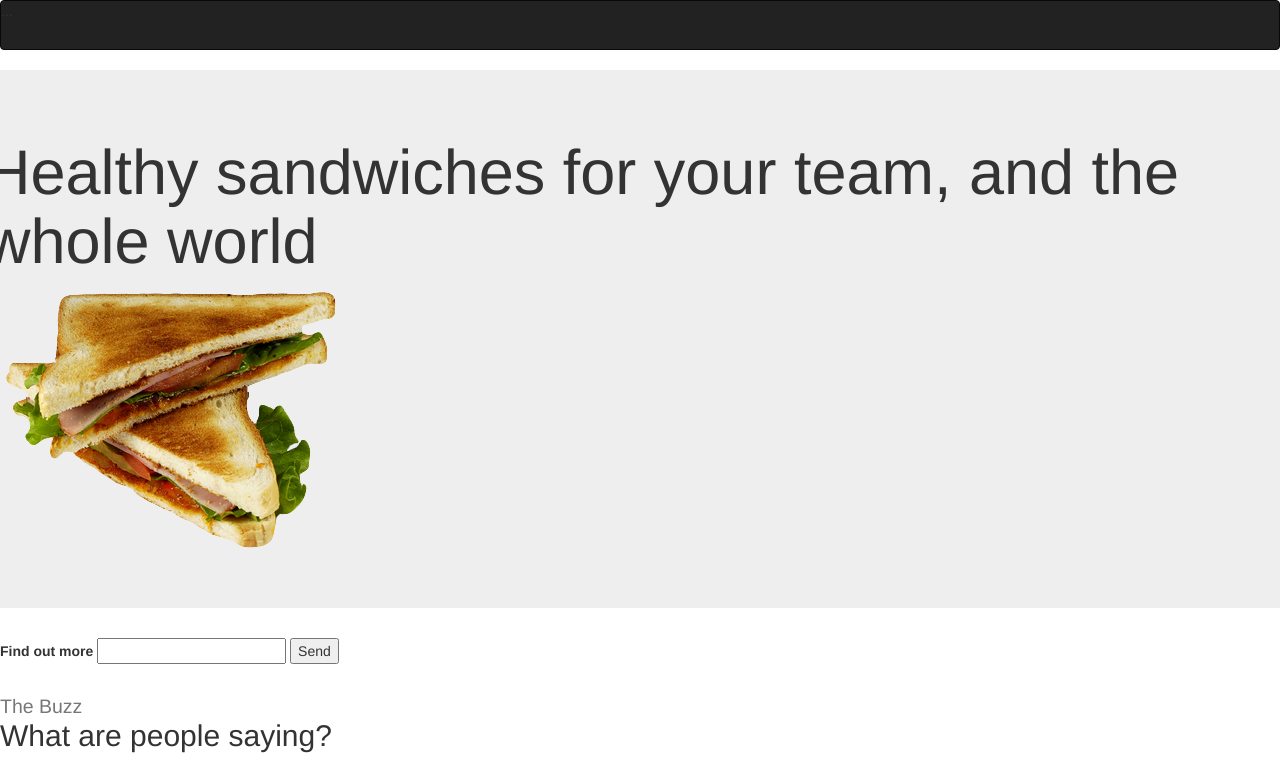
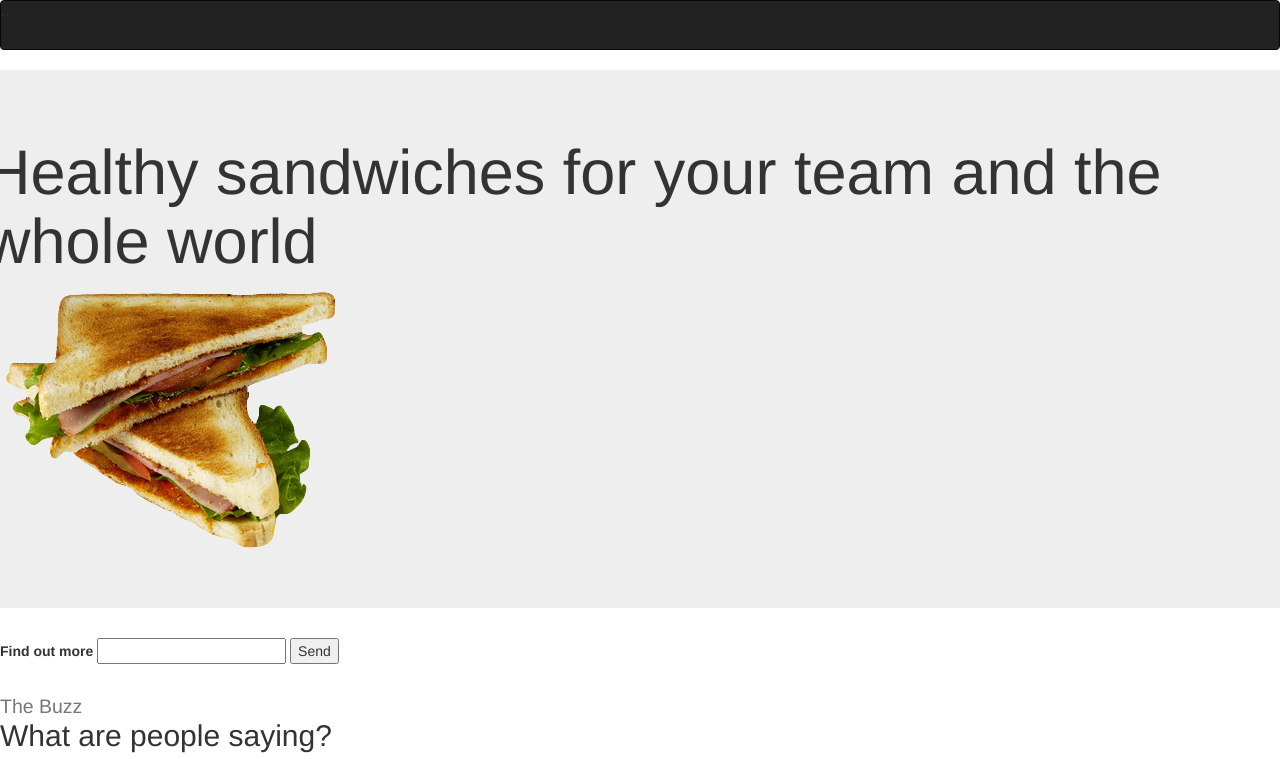
Before and after one commit to mscoach9/cfg.project-1, a plain HTML site: page index.html in a window 1280 px wide. Shown: the top 759 px of the page. Drawn offline with Linux system fonts and the light colour scheme.

```diff
--- a/index.html
+++ b/index.html
@@ -16,7 +16,7 @@
         <div class="row">
           <div class="co1-xs-4">
       </div>
-    <h1>Healthy sandwiches for your team, and the whole world</h1>
+    <h1>Healthy sandwiches for your team and the whole world</h1>
      </div>
     <img src='images/sandwich.png'>
 </div>
```
